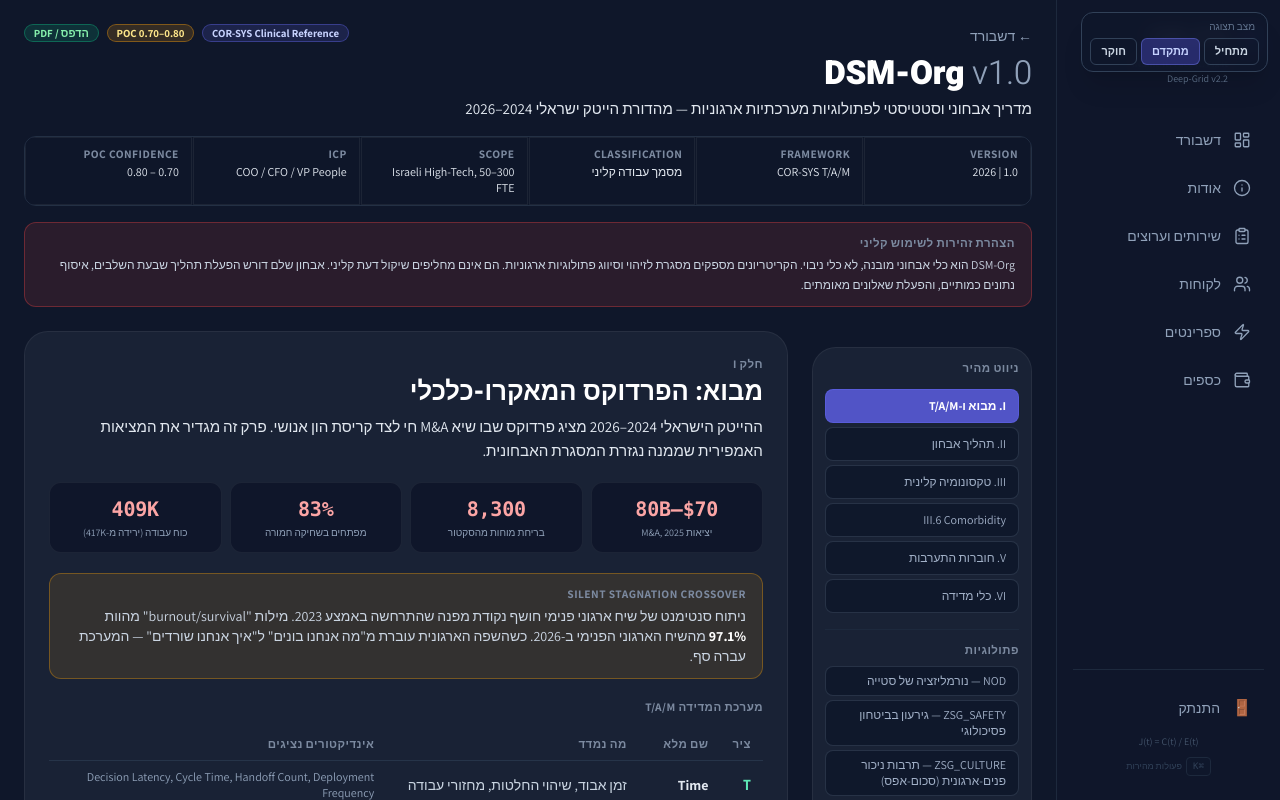
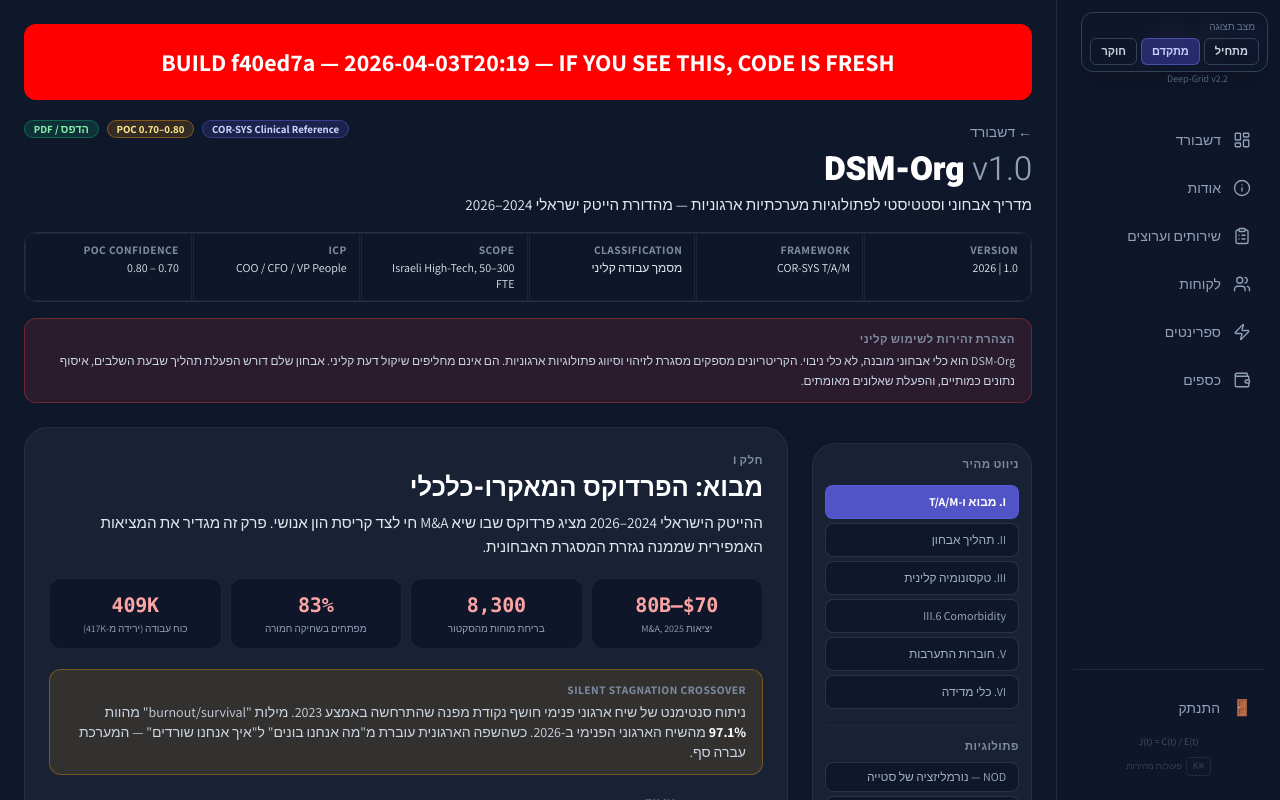
Before and after one commit to ereztash/COR-SYS, a Next.js app: page /knowledge/dsm-org in a window 1280 px wide. Shown: the top 800 px of the page. Built offline with nearby package versions, Linux system fonts and the light colour scheme.

Commit message:
test: add red canary banner to verify browser loads fresh code

```diff
--- a/src/app/knowledge/dsm-org/DsmOrgViewer.tsx
+++ b/src/app/knowledge/dsm-org/DsmOrgViewer.tsx
@@ -332,6 +332,10 @@ export function DsmOrgViewer() {
 
   return (
     <div className="min-h-screen p-4 md:p-6">
+      {/* CANARY — if you see this red banner, the browser loaded the LATEST code */}
+      <div style={{background:'red',color:'white',padding:'20px',fontSize:'24px',fontWeight:'bold',textAlign:'center',marginBottom:'20px',borderRadius:'12px'}}>
+        BUILD f40ed7a — {new Date().toISOString().slice(0,16)} — IF YOU SEE THIS, CODE IS FRESH
+      </div>
       <div className="max-w-7xl mx-auto">
 
         {/* Header */}
```
